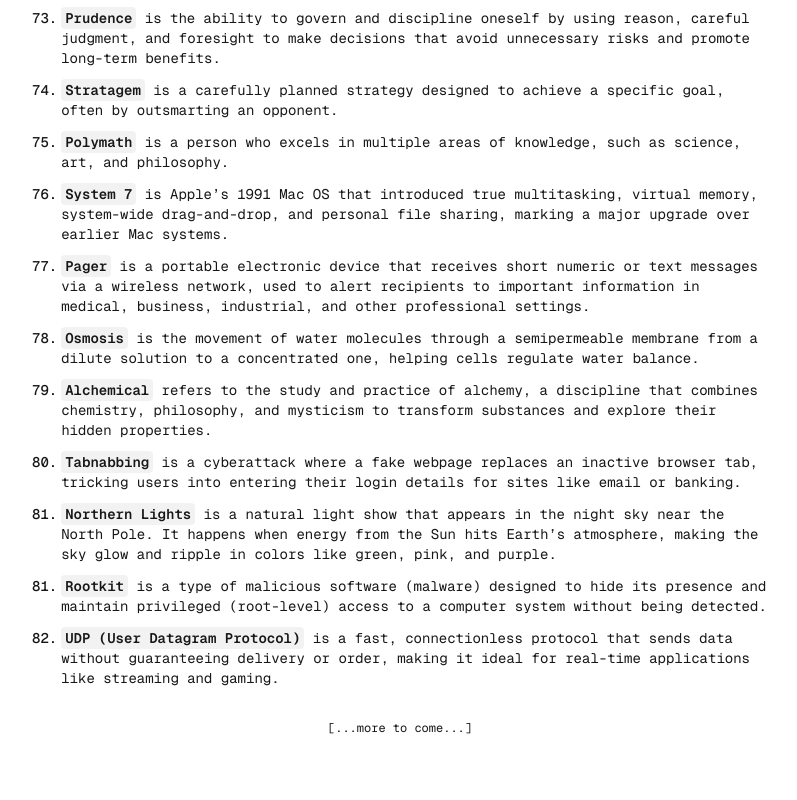
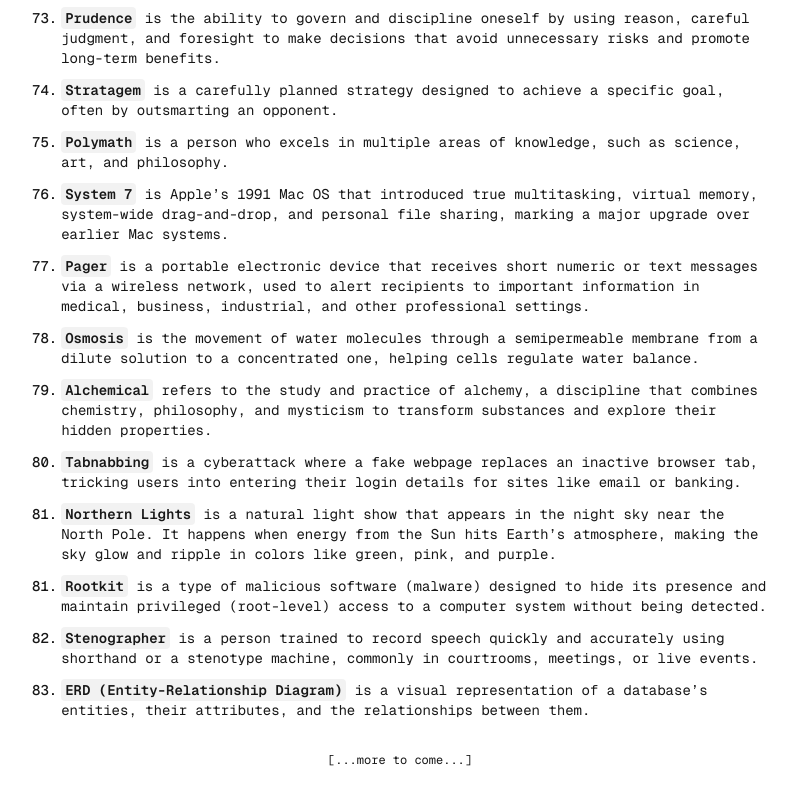
Before and after one commit to BrahimBoussada/mind-log, a Next.js app: page / in a window 1280 px wide. Shown: the part 4499-5299 px from the top of the page, without its empty margins (240-1037 px from the left). Before the commit the page ends 5267 px from the top, so only its background shows below. Built offline with nearby package versions, Linux system fonts and the light colour scheme.

Commit message:
log:17-10-2025

```diff
--- a/src/app/page.tsx
+++ b/src/app/page.tsx
@@ -773,10 +773,18 @@ export default function Home() {
         <Note>
           <N>82. </N>
           <Text>
-            <Key>UDP (User Datagram Protocol)</Key> is a fast, connectionless
-            protocol that sends data without guaranteeing delivery or order,
-            making it ideal for real-time applications like streaming and
-            gaming.
+            <Key>Stenographer</Key> is a person trained to record speech quickly
+            and accurately using shorthand or a stenotype machine, commonly in
+            courtrooms, meetings, or live events.{" "}
+          </Text>
+        </Note>
+
+        <Note>
+          <N>83. </N>
+          <Text>
+            <Key>ERD (Entity-Relationship Diagram)</Key> is a visual
+            representation of a database’s entities, their attributes, and the
+            relationships between them.
           </Text>
         </Note>
       </NoteWrapper>
```
